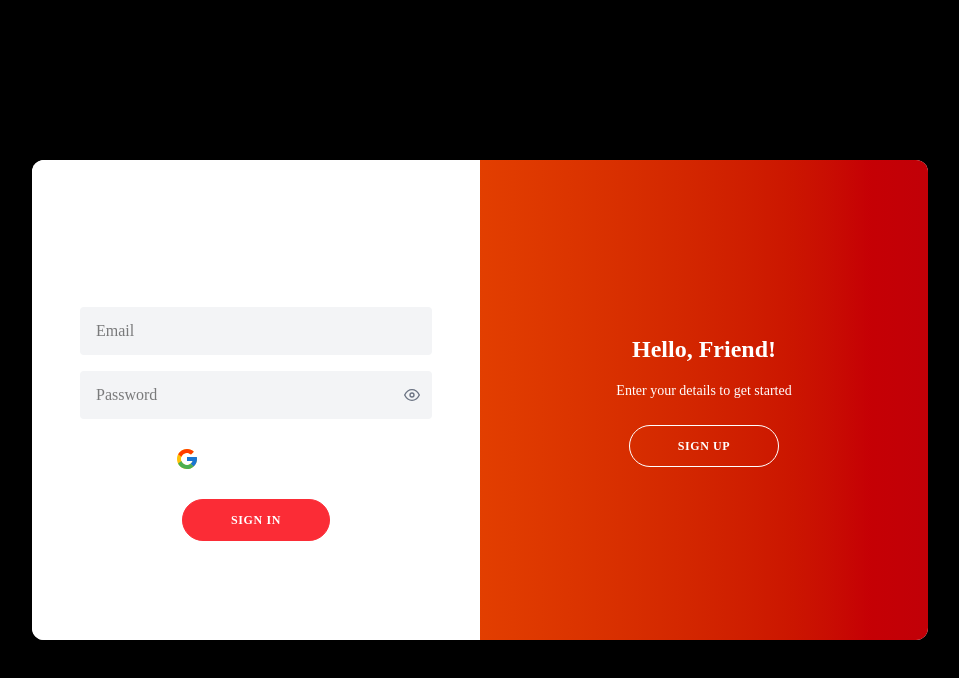
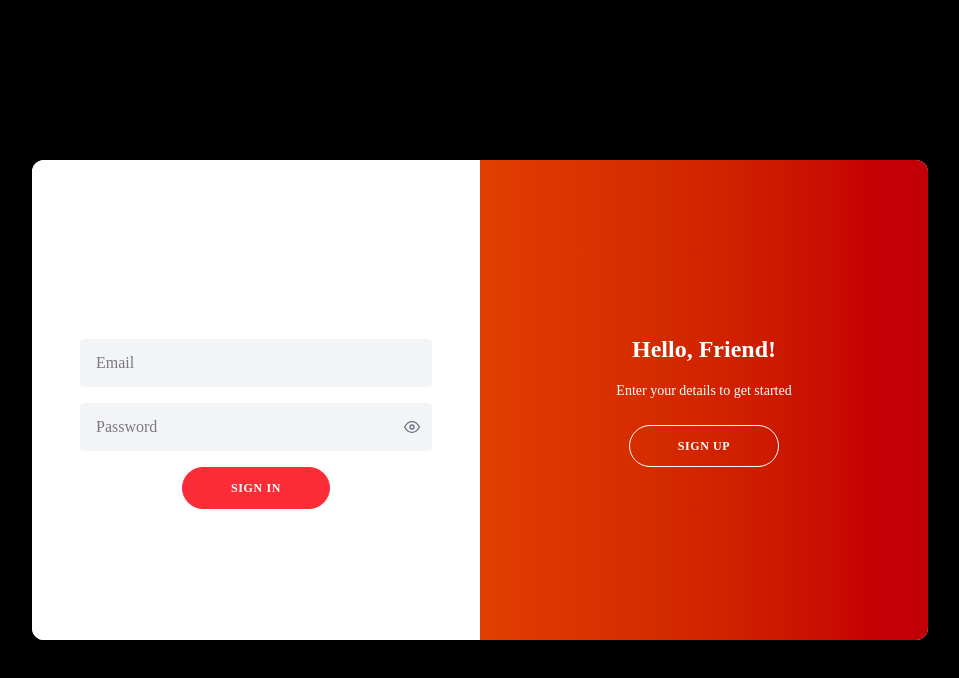
Before and after one commit to suman021999/Youtube-shorts, a React (Vite) app in the folder client/: page /login in a window 1280 px wide. Shown: the top 678 px of the page, without its empty margins (160-1119 px from the left). Built offline with nearby package versions, Linux system fonts and the light colour scheme; no server answers.

Commit message:
loginpage

```diff
--- a/client/src/pages/Loginpage.jsx
+++ b/client/src/pages/Loginpage.jsx
@@ -98,9 +98,9 @@ const LoginPage = () => {
     }
   };
 
-  const handleGoogleAuth = () => {
-    window.location.href = `${import.meta.env.VITE_AUTH_URL}/google`;
-  };
+  // const handleGoogleAuth = () => {
+  //   window.location.href = `${import.meta.env.VITE_AUTH_URL}/google`;
+  // };
 
 
 
@@ -166,7 +166,7 @@ const LoginPage = () => {
               </button>
             </div>
 
-            <div className="md:my-5 my-2 flex gap-2">
+            {/* <div className="md:my-5 my-2 flex gap-2">
               <button
                 type="button"
                 onClick={() => handleGoogleAuth("register")}
@@ -175,7 +175,7 @@ const LoginPage = () => {
                 <FcGoogle size={24} />
                 <span>Sign up with Google</span>
               </button>
-            </div>
+            </div> */}
 
             <button
               type="button"
@@ -238,7 +238,7 @@ const LoginPage = () => {
               </button>
             </div>
 
-            <div className="md:my-5 my-2 flex gap-2 ">
+            {/* <div className="md:my-5 my-2 flex gap-2 ">
               <button
                 type="button"
                 onClick={() => handleGoogleAuth("login")}
@@ -247,7 +247,7 @@ const LoginPage = () => {
                 <FcGoogle size={24} />
                 <span>Sign in with Google</span>
               </button>
-            </div>
+            </div> */}
 
             <button
               type="button"
```
